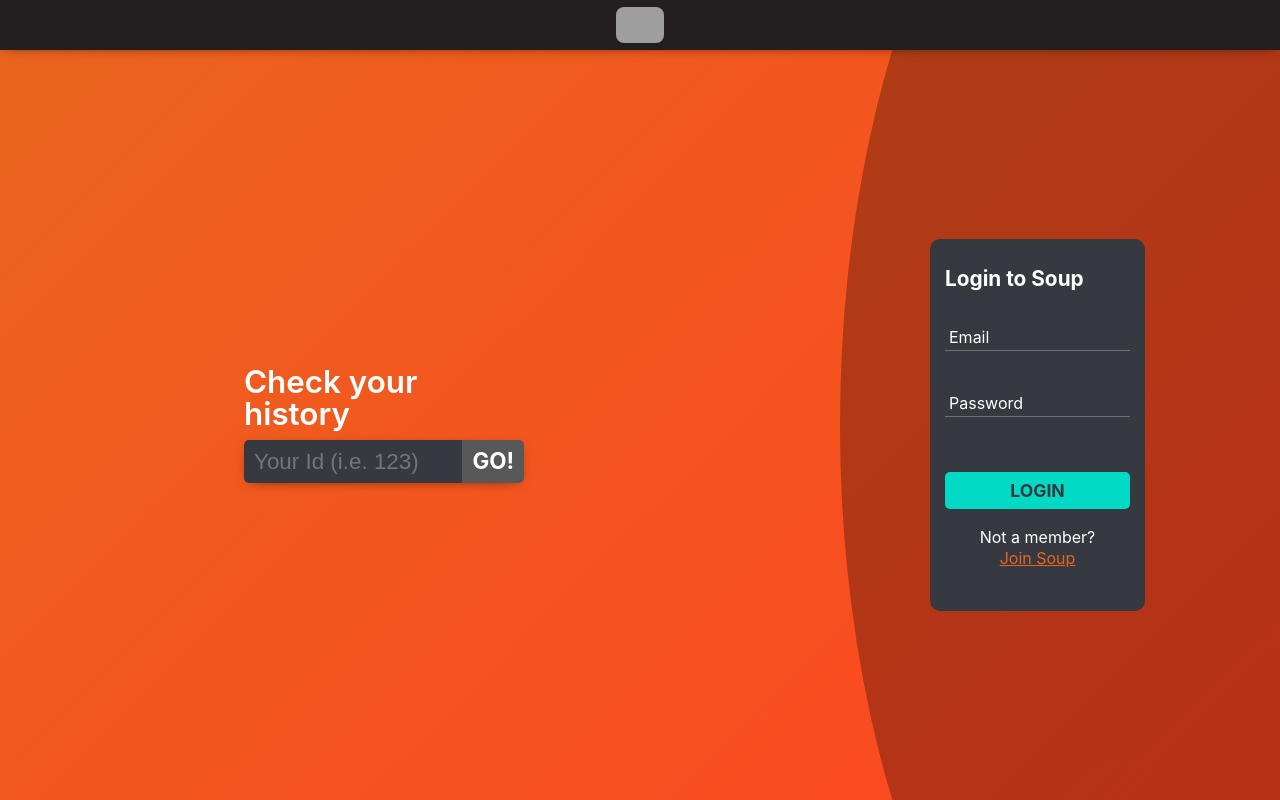
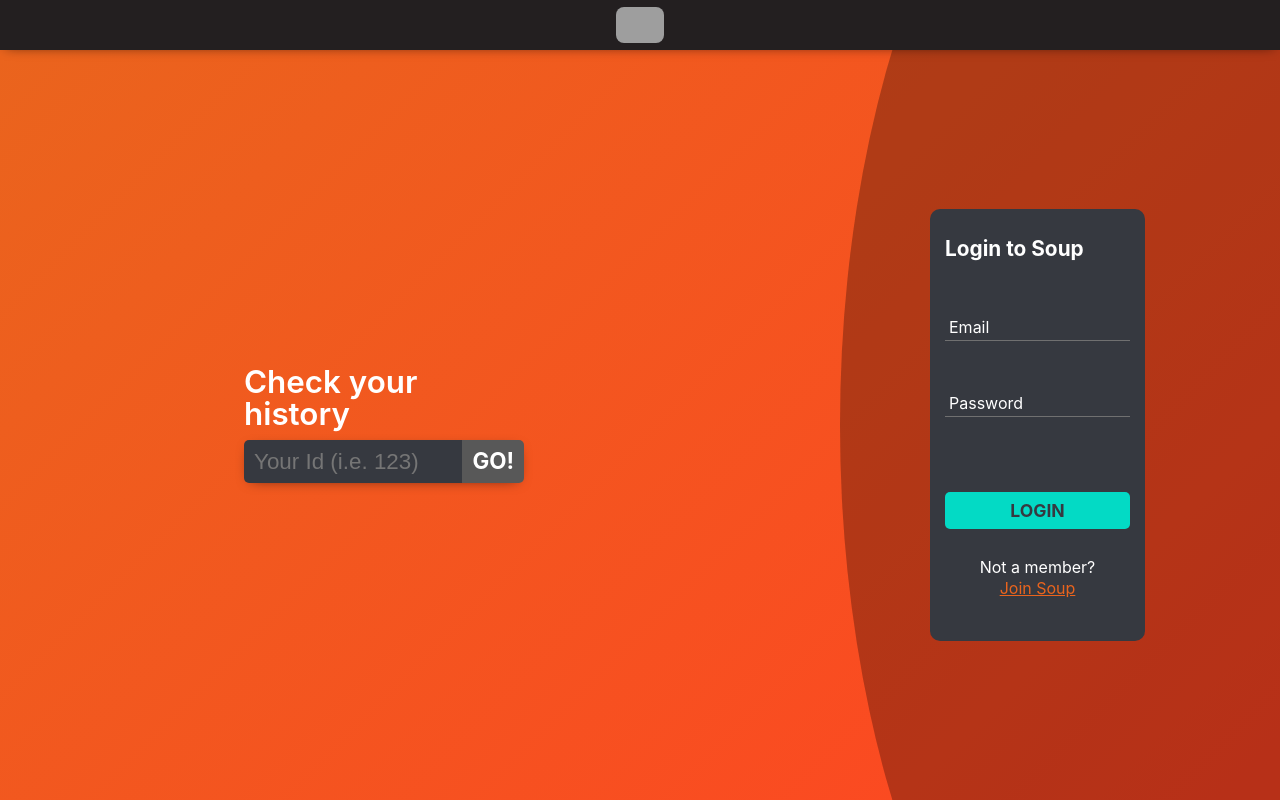
Before and after one commit to TheraPigeon/supervision-tracker-react, a React (Create React App) app: page /login in a window 1280 px wide. Shown: the top 800 px of the page. Built offline with nearby package versions, Linux system fonts and the light colour scheme; grey boxes are pictures that could not be loaded.

Commit message:
fix login form style

```diff
--- a/src/components/UI/Input/Input.js
+++ b/src/components/UI/Input/Input.js
@@ -165,7 +165,10 @@
     );
   } else {
     render = (
-      <div className={classes.Input}>
+      <div
+        className={classes.Input}
+        data-attr={props.elementConfig['data-attr']}
+      >
         {inputElement}
         <label className={classes.Label}>{props.label}</label>
       </div>
--- a/src/components/UI/Input/Input.module.css
+++ b/src/components/UI/Input/Input.module.css
@@ -2,8 +2,25 @@
   position: relative;
   width: 100%;
   padding: 10px 0;
+  /* grid-area: input; */
 }
 
+.Input [data-attr='name-login'] {
+  grid-area: name;
+}
+.Input [data-attr='initial-login'] {
+  grid-area: login;
+  width: 50%;
+}
+.Input[data-attr='email-login'] {
+  grid-area: email;
+}
+.Input[data-attr='password-login'] {
+  grid-area: password;
+}
+.Input[data-attr='intern-login'] {
+  grid-area: intern;
+}
 .Label {
   display: block;
   margin-bottom: 4px;
--- a/src/containers/AllMembers/AllMembers.js
+++ b/src/containers/AllMembers/AllMembers.js
@@ -14,7 +14,6 @@
     }
   }
   handleRoster = (staffId, isInRoster) => {
-    console.log(staffId);
     if (!isInRoster) {
       this.props.addToRoster(staffId, this.props.token);
     }
--- a/src/containers/Login/Auth/Auth.module.css
+++ b/src/containers/Login/Auth/Auth.module.css
@@ -46,8 +46,8 @@
 }
 
 .Auth form {
-  display: flex;
-  flex-direction: column;
+  /* display: flex;
+  flex-direction: column; */
   position: relative;
   padding: 25px 15px;
   color: #fff;
@@ -55,20 +55,34 @@
   border-radius: 10px;
   background-color: var(--grey-background);
   animation: fadein 0.5s ease;
+
+  display: grid;
+  /* grid-template-columns: 1fr 1fr; */
+  grid-template-areas:
+    'header header'
+    'name initial'
+    'email email'
+    'password password'
+    'intern intern'
+    'button button'
+    'switch switch';
+  gap: 10px;
 }
 .Auth button:first-of-type {
-  /* margin-top: 20px; */
+  grid-area: button;
 }
-
 .Auth form * {
   margin: 5px 0;
 }
 .Auth h2 {
+  grid-area: header;
   margin-bottom: 15px;
   font-size: 1.3em;
   font-weight: bold;
 }
 .Auth p {
+  grid-area: switch;
+
   padding: 10px 0;
   text-align: center;
 }
```
